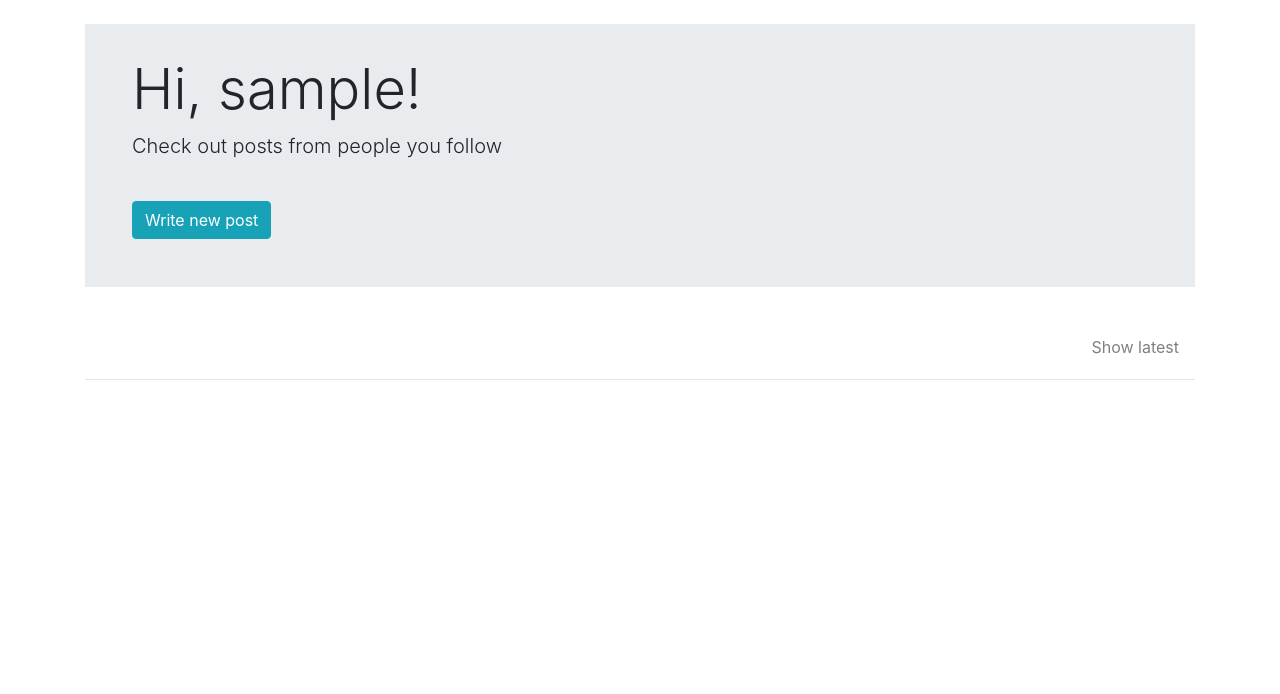
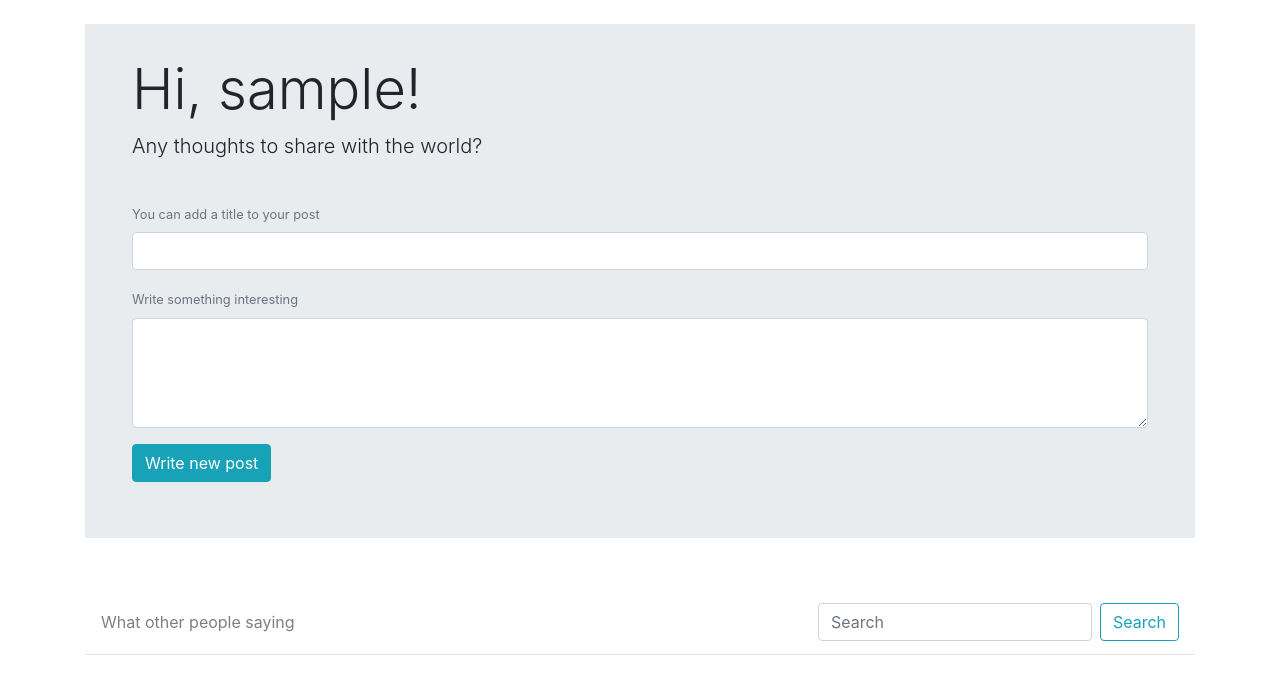
Before and after one commit to eonalion/flask-mircoblog, a Flask app: page / in a window 1280 px wide. Shown: the part 56-750 px from the top of the page. Run offline with Flask 2, Linux system fonts and the light colour scheme; the visitor is signed in with stand-in values (Sample User, id 1); data comes from the database, SQL or seed files in the repository; data that the repository does not hold is empty; some libraries are stand-ins or nearby versions.

Commit message:
Implement new port feature

```diff
--- a/app/forms.py
+++ b/app/forms.py
@@ -54,3 +54,10 @@ class EditProfileForm(FlaskForm):
 
 class FollowForm(FlaskForm):
     submit = SubmitField('Submit')
+
+
+class PostForm(FlaskForm):
+    title = StringField('You can add a title to your post', validators=[Length(min=0, max=64)])
+    body = TextAreaField('Write something interesting', validators=[
+        DataRequired(), Length(min=1, max=140)])
+    submit = SubmitField('Submit')
--- a/app/routes.py
+++ b/app/routes.py
@@ -7,19 +7,27 @@ from werkzeug.urls import url_parse
 from werkzeug.utils import secure_filename
 
 from app import app, db
-from app.forms import LoginForm, RegistrationForm, ImageForm, EditProfileForm, FollowForm
-from app.models import User
+from app.forms import LoginForm, RegistrationForm, ImageForm, EditProfileForm, FollowForm, PostForm
+from app.models import User, Post
 
 from datetime import datetime
 
 
 @app.route('/')
-@app.route('/index')
+@app.route('/index', methods=['GET', 'POST'])
 @login_required
 def index():
     posts = current_user.subscription_posts().all()
+    form = PostForm()
 
-    return render_template('index.html', title='Home', posts=posts)
+    if form.validate_on_submit():
+        post = Post(title=form.title.data, body=form.body.data, author=current_user)
+        db.session.add(post)
+        db.session.commit()
+        flash('Your post is now live!')
+        return redirect(url_for('index'))
+
+    return render_template('index.html', title='Home', posts=posts, form=form)
 
 
 @app.route('/login', methods=['GET', 'POST'])
--- a/app/templates/index.html
+++ b/app/templates/index.html
@@ -5,24 +5,48 @@
 <div class="jumbotron jumbotron-fluid" style="padding: 2rem 2rem">
     <div class="container">
         <h1 class="display-4">Hi, {{ current_user.username }}!</h1>
-        <p class="lead">Check out posts from people you follow</p>
+        <p class="lead">Any thoughts to share with the world?</p>
         <br>
-        <p class="lead">
-            <a class="btn btn-info btn" href="#">Write new post</a>
-        </p>
+            <form action="" method="post">
+                {{ form.hidden_tag() }}
+                <div class="form-group">
+                    <small class="text-muted">{{ form.title.label }}</small>
+                    {{ form.title(size=64, class="form-control") }}
+                </div>
+                <div class="form-group">
+                    <small class="text-muted">{{ form.body.label }}</small>
+                    {{ form.body(class="form-control", cols=26, rows=4) }}
+                    {% for error in form.body.errors %}
+                    <div class="alert alert-danger" role="alert">
+                        {{ error }}
+                    </div>
+                    {% endfor %}
+                </div>
+                <div class="form-group">
+                    <label for="post" class="btn btn-info">Write new post</label>
+                    {{ form.submit(id="post", style="display:none") }}
+                </div>
+            </form>
+
     </div>
 </div>
 
-<div class="row mt-4">
+<br>
 
+<div class="row">
     <div class="col-12">
         <nav class="navbar navbar-light">
-            <div class="navbar-nav ml-auto">
-                    <a class="nav-item nav-link" href="#">Show latest</a>
-            </div>
+            <span class="navbar-text">
+                What other people saying
+            </span>
+            <form class="form-inline ml-auto">
+                <input class="form-control mr-sm-2" type="search" placeholder="Search" aria-label="Search">
+                <button class="btn btn-outline-info my-2 my-sm-0" type="submit">Search</button>
+            </form>
         </nav>
     </div>
 </div>
+
 <hr class="mt-1">
 
 {% for post in posts %}
```
Also changed, not shown: app/templates/user.html (+5 -2 lines).
